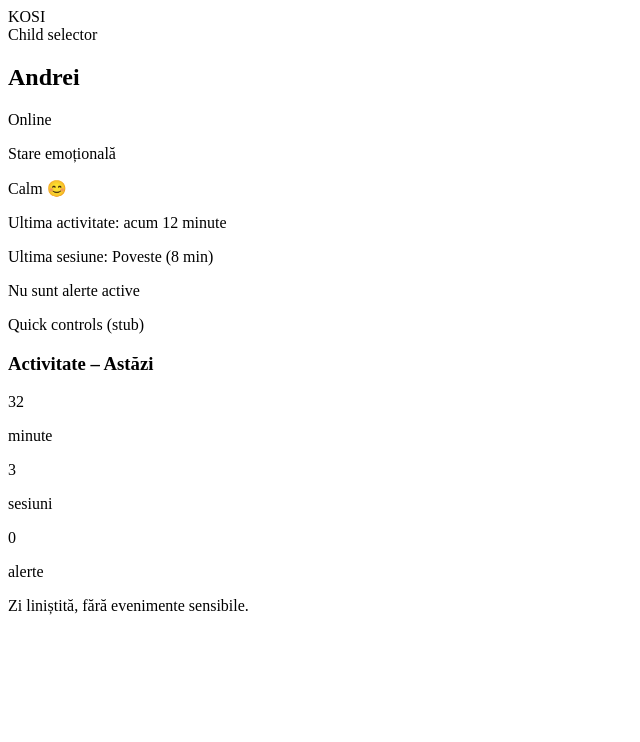
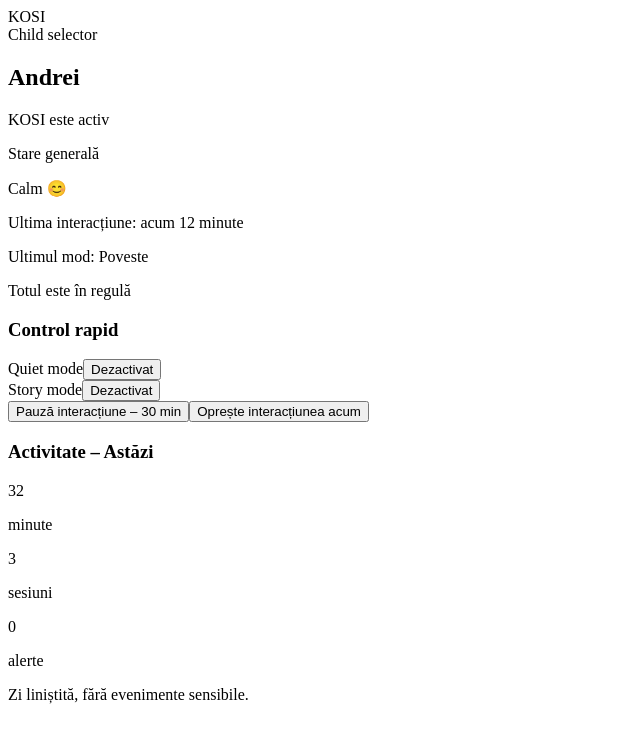
Before and after one commit to kos-solutions/kosi-dashboard, a Next.js app: page /dashboard in a window 1280 px wide. Shown: the top 742 px of the page, without its empty margins (0-640 px from the left). Built offline with nearby package versions, Linux system fonts and the light colour scheme.

Commit message:
add live dashboard state with context

```diff
--- a/src/app/dashboard/components/QuickControls.tsx
+++ b/src/app/dashboard/components/QuickControls.tsx
@@ -1,7 +1,73 @@
+"use client";
+import { sendCommand } from "@/lib/mockApi";
+import { useDashboard } from "@/lib/DashboardContext";
+
+import { useState } from "react";
+
 export default function QuickControls() {
+  const [quietMode, setQuietMode] = useState(false);
+  const [storyMode, setStoryMode] = useState(false);
+const { sendCommand } = useDashboard();
+
   return (
-    <div className="bg-white rounded-xl p-4 shadow">
-      Quick controls (stub)
+    <div className="bg-white rounded-xl p-6 shadow">
+      <h3 className="text-lg font-semibold mb-4">Control rapid</h3>
+
+      {/* Quiet Mode */}
+      <div className="flex items-center justify-between mb-3">
+        <span className="text-sm text-gray-700">
+          Quiet mode
+        </span>
+        <button
+		onClick={() => {
+  setQuietMode(!quietMode);
+  sendCommand("SET_MODE_SILENT");
+}}
+
+          onClick={() => setQuietMode(!quietMode)}
+          className={`px-3 py-1 rounded-full text-sm ${
+            quietMode
+              ? "bg-gray-800 text-white"
+              : "bg-gray-200 text-gray-700"
+          }`}
+        >
+          {quietMode ? "Activ" : "Dezactivat"}
+        </button>
+      </div>
+
+      {/* Story Mode */}
+      <div className="flex items-center justify-between mb-4">
+        <span className="text-sm text-gray-700">
+          Story mode
+        </span>
+        <button
+		onClick={() => {
+  setQuietMode(!quietMode);
+  sendCommand("SET_MODE_SILENT");
+}}onClick={() => sendCommand("END_SESSION")}
+
+
+          onClick={() => setStoryMode(!storyMode)}
+          className={`px-3 py-1 rounded-full text-sm ${
+            storyMode
+              ? "bg-blue-600 text-white"
+              : "bg-gray-200 text-gray-700"
+          }`}
+        >
+          {storyMode ? "Activ" : "Dezactivat"}
+        </button>
+      </div>
+
+      {/* Actions */}
+      <div className="border-t pt-4 space-y-2">
+        <button className="w-full text-sm py-2 rounded-lg bg-gray-100 text-gray-700">
+          Pauză interacțiune – 30 min
+        </button>
+
+        <button className="w-full text-sm py-2 rounded-lg bg-red-100 text-red-600">
+          Oprește interacțiunea acum
+        </button>
+      </div>
     </div>
   );
 }
--- a/src/app/dashboard/components/StatusCard.tsx
+++ b/src/app/dashboard/components/StatusCard.tsx
@@ -1,45 +1,46 @@
+"use client";
+
+import { useDashboard } from "@/lib/DashboardContext";
+
 export default function StatusCard() {
-  const child = {
-    name: "Andrei",
-    status: "online",
-    emotion: "calm",
-    lastActivity: "acum 12 minute",
-    lastSession: "Poveste (8 min)",
-    alert: null, // sau string
-  };
+  const { state } = useDashboard();
+
+  const deviceStatusText =
+    state.deviceStatus === "active"
+      ? "KOSI este activ"
+      : state.deviceStatus === "idle"
+      ? "KOSI este în repaus"
+      : "KOSI este offline";
+
+  const moodText =
+    state.mood === "calm"
+      ? "Calm 😊"
+      : state.mood === "neutral"
+      ? "Neutru 😐"
+      : "Agitat 😟";
 
   return (
     <div className="bg-white rounded-xl p-6 shadow">
-      {/* Header */}
       <div className="flex items-center justify-between mb-4">
-        <h2 className="text-lg font-semibold">{child.name}</h2>
-        <span className="text-sm text-green-600">
-          {child.status === "online" ? "Online" : "Offline"}
-        </span>
+        <h2 className="text-lg font-semibold">{state.childName}</h2>
+        <span className="text-sm text-gray-600">{deviceStatusText}</span>
       </div>
 
-      {/* Emotion */}
       <div className="mb-4">
-        <p className="text-sm text-gray-500">Stare emoțională</p>
-        <p className="text-lg">
-          {child.emotion === "calm" && "Calm 😊"}
-          {child.emotion === "neutral" && "Neutru 😐"}
-          {child.emotion === "agitated" && "Agitat 😟"}
-        </p>
+        <p className="text-sm text-gray-500">Stare generală</p>
+        <p className="text-lg font-medium">{moodText}</p>
       </div>
 
-      {/* Activity */}
       <div className="mb-4 text-sm text-gray-600">
-        <p>Ultima activitate: {child.lastActivity}</p>
-        <p>Ultima sesiune: {child.lastSession}</p>
+        <p>Ultima interacțiune: {state.lastInteraction}</p>
+        <p>Ultimul mod: {state.lastMode}</p>
       </div>
 
-      {/* Alert */}
       <div className="text-sm">
-        {child.alert ? (
-          <p className="text-red-600">⚠️ {child.alert}</p>
+        {state.hasAlert ? (
+          <p className="text-red-600">⚠️ Atenție necesară</p>
         ) : (
-          <p className="text-green-600">Nu sunt alerte active</p>
+          <p className="text-green-600">Totul este în regulă</p>
         )}
       </div>
     </div>
--- a/src/app/dashboard/layout.tsx
+++ b/src/app/dashboard/layout.tsx
@@ -1,3 +1,4 @@
+import { DashboardProvider } from "@/lib/DashboardContext";
 import Header from "./components/Header";
 
 export default function DashboardLayout({
@@ -6,9 +7,11 @@
   children: React.ReactNode;
 }) {
   return (
-    <div className="min-h-screen bg-gray-50">
-      <Header />
-      <main className="p-6 max-w-7xl mx-auto">{children}</main>
-    </div>
+    <DashboardProvider>
+      <div className="min-h-screen bg-gray-50">
+        <Header />
+        <main className="p-6 max-w-7xl mx-auto">{children}</main>
+      </div>
+    </DashboardProvider>
   );
 }
--- /dev/null
+++ b/src/lib/DashboardContext.tsx
@@ -0,0 +1,60 @@
+"use client";
+
+import { createContext, useContext, useState } from "react";
+
+export type DashboardState = {
+  childName: string;
+  deviceStatus: "active" | "idle" | "offline";
+  mood: "calm" | "neutral" | "agitated";
+  lastInteraction: string;
+  lastMode: string;
+  hasAlert: boolean;
+};
+
+const initialState: DashboardState = {
+  childName: "Andrei",
+  deviceStatus: "active",
+  mood: "calm",
+  lastInteraction: "acum 12 minute",
+  lastMode: "Poveste",
+  hasAlert: false,
+};
+
+type DashboardContextType = {
+  state: DashboardState;
+  sendCommand: (command: string) => void;
+};
+
+const DashboardContext = createContext<DashboardContextType | null>(null);
+
+export function DashboardProvider({ children }: { children: React.ReactNode }) {
+  const [state, setState] = useState<DashboardState>(initialState);
+
+  function sendCommand(command: string) {
+    console.log("COMMAND:", command);
+
+    if (command === "SET_MODE_SILENT") {
+      setState((s) => ({ ...s, deviceStatus: "idle" }));
+    }
+
+    if (command === "SET_MODE_STORY") {
+      setState((s) => ({ ...s, lastMode: "Poveste" }));
+    }
+
+    if (command === "END_SESSION") {
+      setState((s) => ({ ...s, deviceStatus: "offline" }));
+    }
+  }
+
+  return (
+    <DashboardContext.Provider value={{ state, sendCommand }}>
+      {children}
+    </DashboardContext.Provider>
+  );
+}
+
+export function useDashboard() {
+  const ctx = useContext(DashboardContext);
+  if (!ctx) throw new Error("useDashboard must be used inside DashboardProvider");
+  return ctx;
+}
```
Also changed, not shown: src/app/dashboard/components/New Text Document.txt (added).
